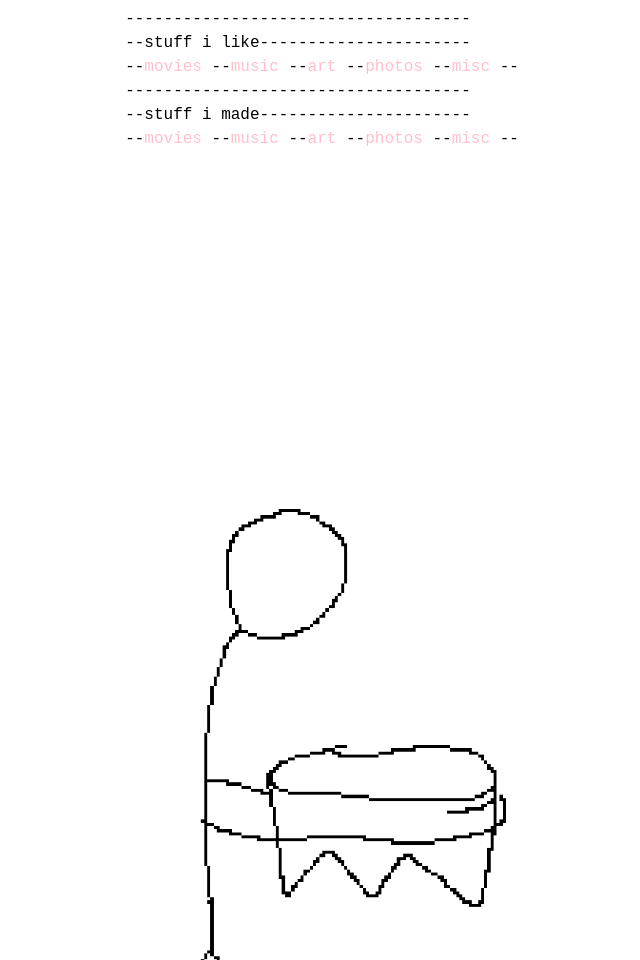
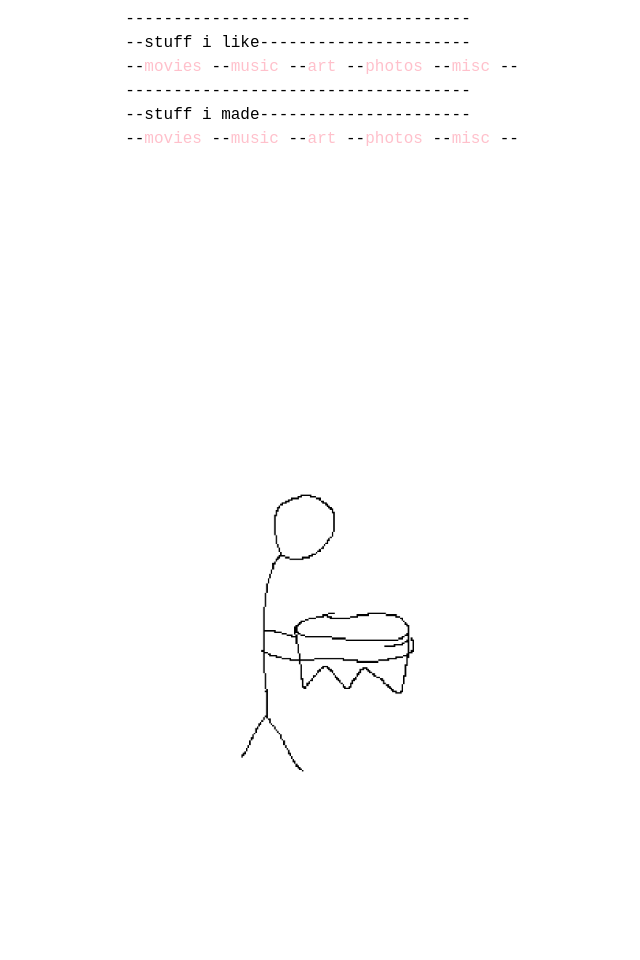
Before and after one commit to BANANAMOB/Fun_Website, a plain HTML site: page index.html in a window 1280 px wide. Shown: the part 340-1300 px from the top of the page, without its empty margins (318-958 px from the left). After the commit the page ends 1118 px from the top, so only its background shows below. Drawn offline with Linux system fonts and the light colour scheme.

Commit message:
Update styles.css

```diff
--- a/styles.css
+++ b/styles.css
@@ -69,5 +69,5 @@ p {
 .image-container img {
   max-width: 100%; /* Let the image resize responsively */
   height: auto; /* Maintain aspect ratio */
-  width: 400px; /* Set a fixed width for the image */
+  width: 200px; /* Set a fixed width for the image */
 }
```
